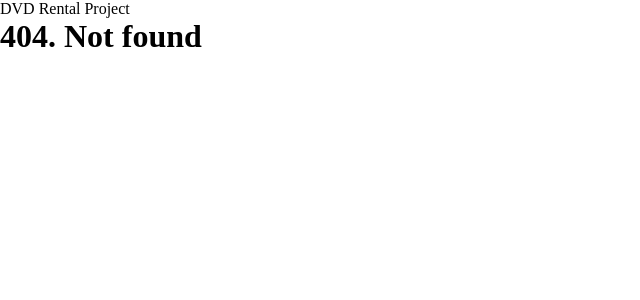
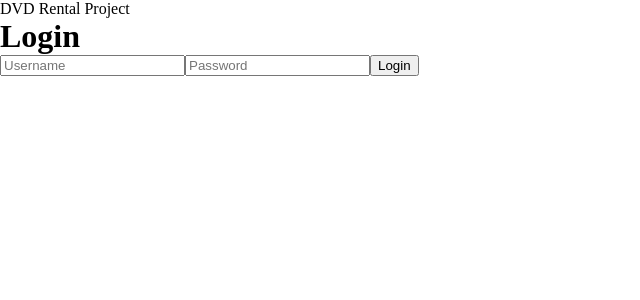
Before and after one commit to FilipWitkowicz/DVD-Rental-Project, a React (Vite) app in the folder frontend/: page /login in a window 1280 px wide. Before the commit this address had no page. Shown: the top 300 px of the page, without its empty margins (0-640 px from the left). Built offline with nearby package versions, Linux system fonts and the light colour scheme; no server answers.

Commit message:
Auth. version: poor

```diff
--- a/frontend/package.json
+++ b/frontend/package.json
@@ -10,6 +10,8 @@
     "preview": "vite preview"
   },
   "dependencies": {
+    "axios": "^1.6.8",
+    "jwt-decode": "^4.0.0",
     "react": "^18.2.0",
     "react-dom": "^18.2.0"
   },
--- a/frontend/src/App.jsx
+++ b/frontend/src/App.jsx
@@ -4,8 +4,22 @@ import { BrowserRouter, Routes, Route, Navigate } from 'react-router-dom';
 import Home from './pages/Home';
 import Profile from './pages/Profile';
 import YourFilms from './pages/YourFilms';
+import Login from './pages/Login';
+import Register from './pages/Register';
+
+import ProtectedRoute from "./components/ProtectedRoute"
 
 import './styles/App.scss';
+
+function Logout() {
+    localStorage.clear()
+    return <Navigate to="/login" />
+  }
+
+  function RegisterAndLogout() {
+    localStorage.clear()
+    return <Register />
+  }
 
 const App = () => {
     return (
@@ -21,16 +35,33 @@ const App = () => {
                     />
                     <Route
                         path='/home'
-                        element={<Home />}
+                        element={
+                            <ProtectedRoute>
+                                <Home />
+                            </ProtectedRoute>
+                        }
                     />
                     <Route
                         path='/profile'
-                        element={<Profile />}
+                        element={
+                            <ProtectedRoute>
+                                <Profile />
+                            </ProtectedRoute>
+                        }
                     />
                     <Route
                         path='/yourfilms'
-                        element={<YourFilms />}
+                        element={
+                            <ProtectedRoute>
+                                <YourFilms />
+                            </ProtectedRoute>
+                        }
                     />
+
+                    <Route path="/login" element={<Login />} />
+                    <Route path="/logout" element={<Logout />} />
+                    <Route path="/register" element={<RegisterAndLogout />} />
+
                     <Route
                         path='*'
                         element={<h1>404. Not found</h1>}
--- /dev/null
+++ b/frontend/src/api.js
@@ -0,0 +1,23 @@
+import axios from "axios";
+import { ACCESS_TOKEN } from "./constants";
+
+const apiUrl = "/choreo-apis/awbo/backend/rest-api-be2/v1.0";
+
+const api = axios.create({
+  baseURL: import.meta.env.VITE_API_URL ? import.meta.env.VITE_API_URL : apiUrl,
+});
+
+api.interceptors.request.use(
+  (config) => {
+    const token = localStorage.getItem(ACCESS_TOKEN);
+    if (token) {
+      config.headers.Authorization = `Bearer ${token}`;
+    }
+    return config;
+  },
+  (error) => {
+    return Promise.reject(error);
+  }
+);
+
+export default api;
--- /dev/null
+++ b/frontend/src/components/Form.jsx
@@ -0,0 +1,61 @@
+import { useState } from "react";
+import api from "../api";
+import { useNavigate } from "react-router-dom";
+import { ACCESS_TOKEN, REFRESH_TOKEN } from "../constants";
+import "../styles/App.scss"
+//import LoadingIndicator from "./LoadingIndicator";
+
+function Form({ route, method }) {
+    const [username, setUsername] = useState("");
+    const [password, setPassword] = useState("");
+    const [loading, setLoading] = useState(false);
+    const navigate = useNavigate();
+
+    const name = method === "login" ? "Login" : "Register";
+
+    const handleSubmit = async (e) => {
+        setLoading(true);
+        e.preventDefault();
+
+        try {
+            const res = await api.post(route, { username, password })
+            if (method === "login") {
+                localStorage.setItem(ACCESS_TOKEN, res.data.access);
+                localStorage.setItem(REFRESH_TOKEN, res.data.refresh);
+                navigate("/")
+            } else {
+                navigate("/login")
+            }
+        } catch (error) {
+            alert(error)
+        } finally {
+            setLoading(false)
+        }
+    };
+
+    return (
+        <form onSubmit={handleSubmit} className="form-container">
+            <h1>{name}</h1>
+            <input
+                className="form-input"
+                type="text"
+                value={username}
+                onChange={(e) => setUsername(e.target.value)}
+                placeholder="Username"
+            />
+            <input
+                className="form-input"
+                type="password"
+                value={password}
+                onChange={(e) => setPassword(e.target.value)}
+                placeholder="Password"
+            />
+            {loading && <LoadingIndicator />}
+            <button className="form-button" type="submit">
+                {name}
+            </button>
+        </form>
+    );
+}
+
+export default Form
--- /dev/null
+++ b/frontend/src/components/ProtectedRoute.jsx
@@ -0,0 +1,58 @@
+
+import { Navigate } from "react-router-dom";
+import { jwtDecode } from "jwt-decode";
+import api from "../api";
+import { REFRESH_TOKEN, ACCESS_TOKEN } from "../constants";
+import { useState, useEffect } from "react";
+
+
+function ProtectedRoute({ children }) {
+    const [isAuthorized, setIsAuthorized] = useState(null);
+
+    useEffect(() => {
+        auth().catch(() => setIsAuthorized(false))
+    }, [])
+
+    const refreshToken = async () => {
+        const refreshToken = localStorage.getItem(REFRESH_TOKEN);
+        try {
+            const res = await api.post("/api/token/refresh/", {
+                refresh: refreshToken,
+            });
+            if (res.status === 200) {
+                localStorage.setItem(ACCESS_TOKEN, res.data.access)
+                setIsAuthorized(true)
+            } else {
+                setIsAuthorized(false)
+            }
+        } catch (error) {
+            console.log(error);
+            setIsAuthorized(false);
+        }
+    };
+
+    const auth = async () => {
+        const token = localStorage.getItem(ACCESS_TOKEN);
+        if (!token) {
+            setIsAuthorized(false);
+            return;
+        }
+        const decoded = jwtDecode(token);
+        const tokenExpiration = decoded.exp;
+        const now = Date.now() / 1000;
+
+        if (tokenExpiration < now) {
+            await refreshToken();
+        } else {
+            setIsAuthorized(true);
+        }
+    };
+
+    if (isAuthorized === null) {
+        return <div>Loading...</div>;
+    }
+
+    return isAuthorized ? children : <Navigate to="/login" />;
+}
+
+export default ProtectedRoute;
--- /dev/null
+++ b/frontend/src/constants.js
@@ -0,0 +1,2 @@
+export const ACCESS_TOKEN = "access";
+export const REFRESH_TOKEN = "refresh"
--- /dev/null
+++ b/frontend/src/pages/Login.jsx
@@ -0,0 +1,7 @@
+import Form from "../components/Form"
+
+function Login() {
+    return <Form route="/api/token/" method="login" />
+}
+
+export default Login
--- /dev/null
+++ b/frontend/src/pages/Register.jsx
@@ -0,0 +1,7 @@
+import Form from "../components/Form"
+
+function Register() {
+    return <Form route="/api/user/register/" method="register" />
+}
+
+export default Register
```
